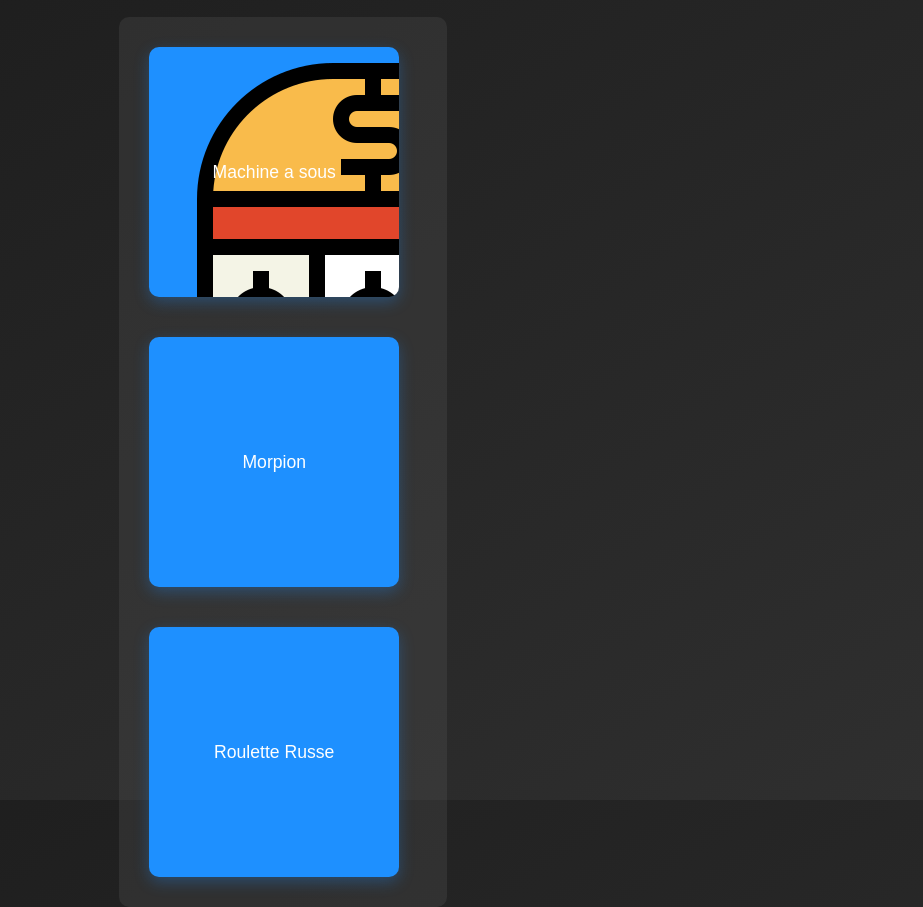
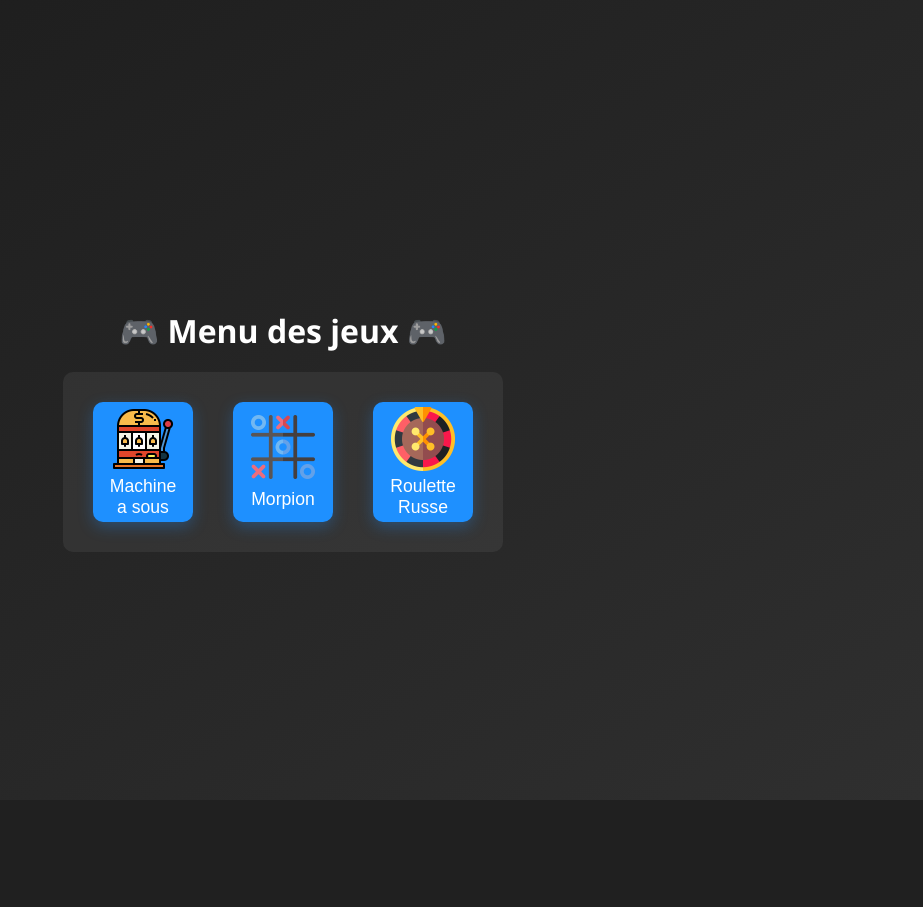
Before and after one commit to RatJeux00/Jeux-de-casino, a Flask app: page / in a window 1280 px wide. Shown: the whole page, without its empty margins (357-1280 px from the left). After the commit the page ends 800 px from the top, so only its background shows below. Run offline with Flask 3, Linux system fonts and the light colour scheme.

Commit message:
Modification page accueil
Ajoute d'image pour les boutons des différents jeux

```diff
--- a/static/css/Home.css
+++ b/static/css/Home.css
@@ -1,12 +1,13 @@
 #Menu {
     display: flex;
-    flex-direction: column;
     padding: 20px;
     background-color: rgba(97, 97, 97, 0.226);
     flex-wrap: wrap;
     justify-content: center;
     gap: 20px;
     border-radius: 10px;
+    max-width: 550px;
+    margin: 0 auto;
 }
 
 .title{
@@ -17,19 +18,47 @@
 
 #Machine {
     background-image: url('../images/Icon_Machine.png');
-    object-fit: cover;
-} /* continué la mise en forme du menu */
+}
+
+#Morpion {
+    background-image: url('../images/Icon_morpion.png');
+    margin-bottom: 10px ;
+}
+
+#Roulette{
+    background-image: url('../images/Icon_roulette-russe.png');
+}
 
 .btn {
-    position: relative;
+    display: flex;
+    flex-direction: column;
+    align-items: center;
+    justify-content: center;
     overflow: hidden;
-    width: 250px;
-    height: 250px;
+    width: 100px;
+    height: 120px;
+    border: none;
+    border-radius: 12px;
+    background-color: #222;
+    cursor: pointer;
+    transition: transform 0.2s ease, box-shadow 0.2s ease;
+    color: white;
+    text-align: center;
+    font-size: 14px;
+}
+
+.icon {
+    min-width: 64px;
+    min-height: 64px;
+    background-size: contain;
+    background-repeat: no-repeat;
+    background-position: center;
+    margin-bottom: 5px;
 }
 
 button {
-    margin: 5px 0; /* Ajoute un espace entre les boutons */
-    padding: 10px 20px; /* Ajuste la taille des boutons */
-    font-size: 16px; /* Rend le texte plus lisible */
+    margin: 5px 0;
+    padding: 10px 20px;
+    font-size: 16px;
     cursor: pointer;
 }
--- a/templates/Home.html
+++ b/templates/Home.html
@@ -11,9 +11,18 @@
     <div class="container">
         <h1 class="title">🎮 Menu des jeux 🎮</h1>
         <div id="Menu">
-            <button onclick="location.href='/Machine'" id="Machine" class="btn">Machine a sous</button>
-            <button onclick="location.href='/Morpion'" id="Morpion" class="btn">Morpion</button>
-            <button onclick="location.href='/Roulette'" id="Roulette" class="btn">Roulette Russe</button>
+            <button onclick="location.href='/Machine'"class="btn">
+                <div id="Machine" class="icon"></div>
+                <span>Machine a sous</span>
+            </button>
+            <button onclick="location.href='/Morpion'" class="btn">
+                <div id="Morpion" class="icon"></div>
+                <span>Morpion</span>
+            </button>
+            <button onclick="location.href='/Roulette'" class="btn">
+                <div id="Roulette" class="icon"></div>
+                <span>Roulette Russe</span>
+            </button>
         </div>
     </div>
 </body>
```
